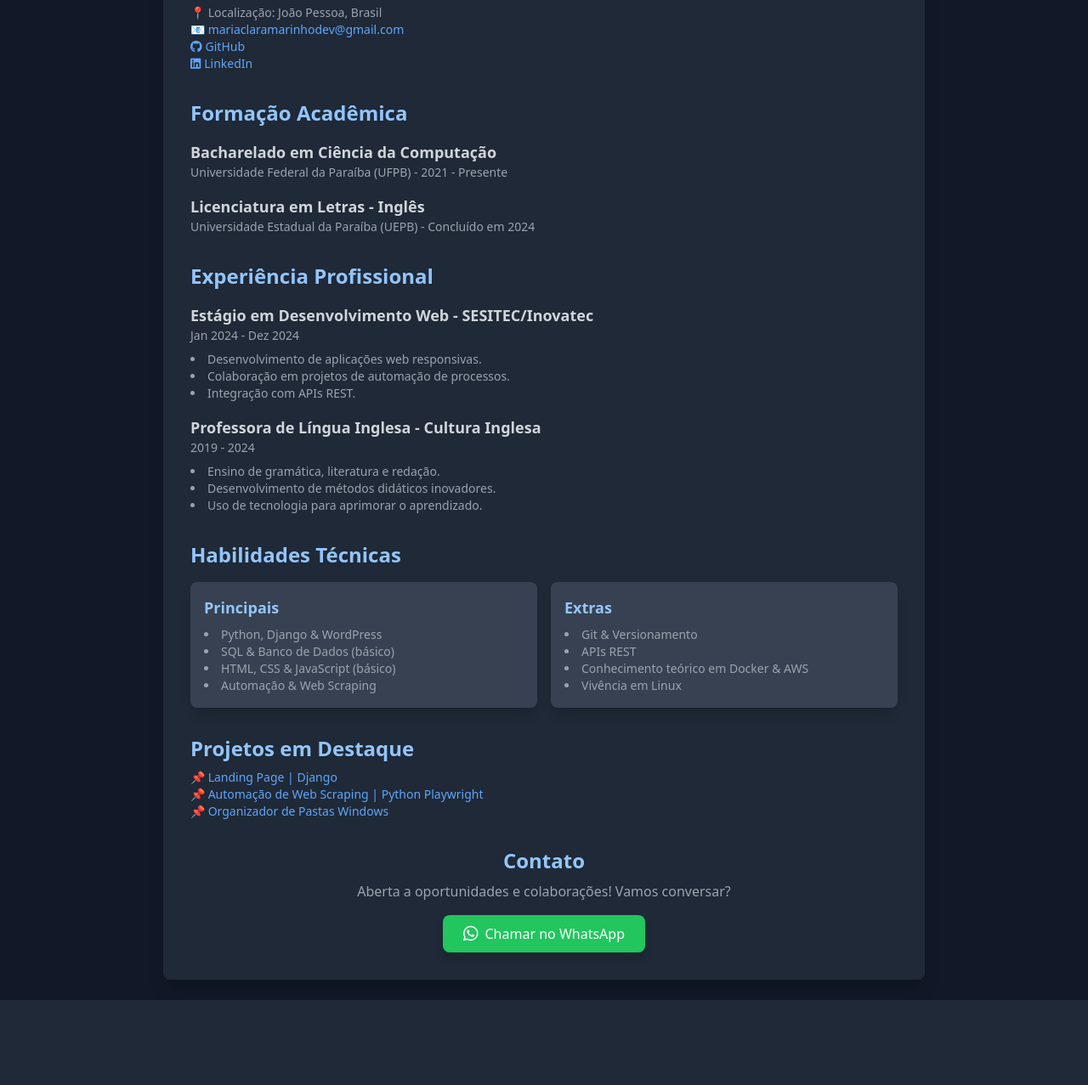
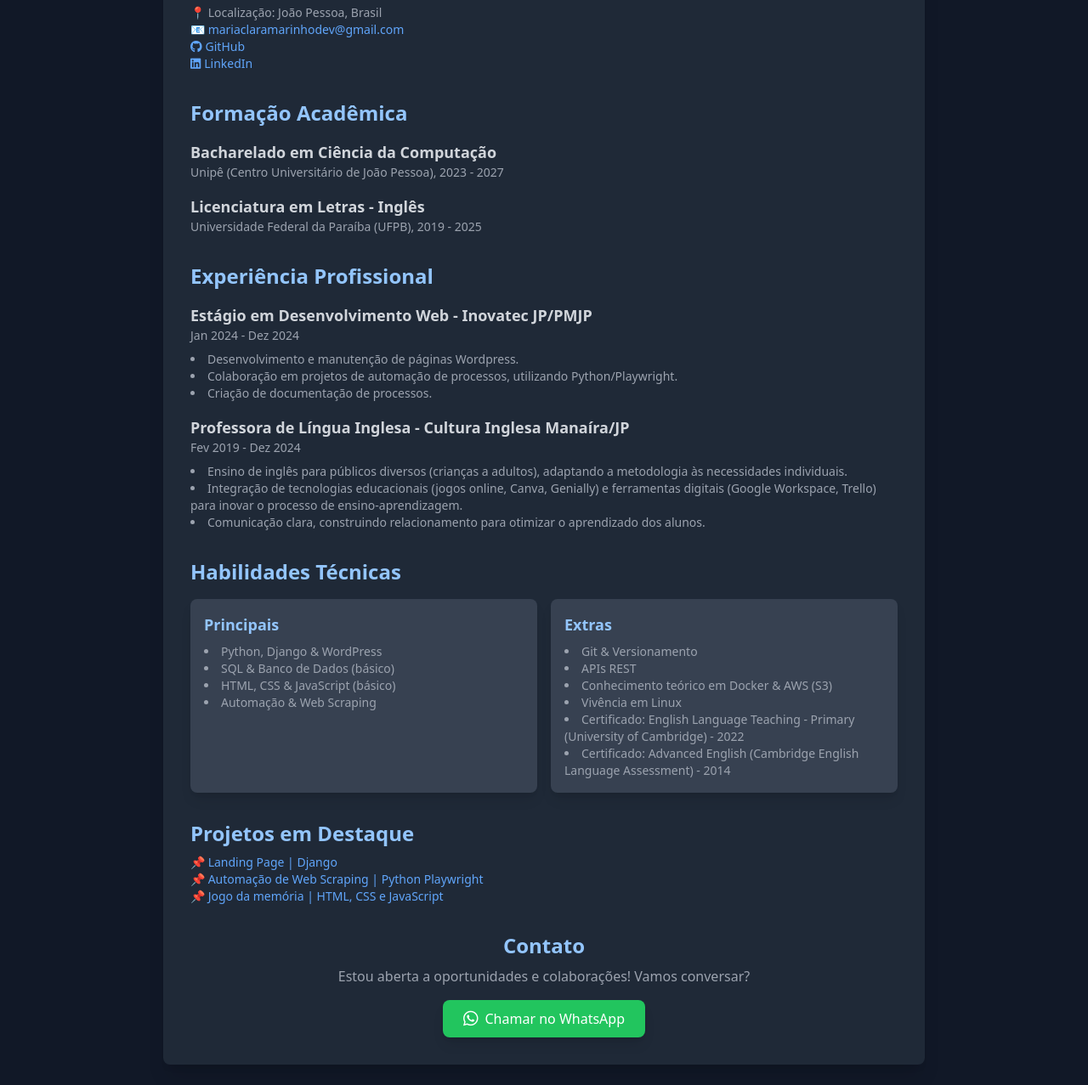
Before and after one commit to marinho-clara/landing-page, a Django app: page / in a window 1280 px wide. Shown: the part 447-1724 px from the top of the page at 85% size. Before the commit the page ends 1624 px from the top, so only its background shows below. Run offline with Django 5.2, Linux system fonts and the light colour scheme; some libraries are stand-ins or nearby versions.

Commit message:
feat: content adjustments

```diff
--- a/landing_page/webpage/templates/index.html
+++ b/landing_page/webpage/templates/index.html
@@ -42,11 +42,11 @@
             <div class="mt-4 text-gray-400 text-sm space-y-4">
                 <div>
                     <h3 class="text-lg font-semibold text-gray-300">Bacharelado em Ciência da Computação</h3>
-                    <p class="text-gray-400">Universidade Federal da Paraíba (UFPB) - 2021 - Presente</p>
+                    <p class="text-gray-400">Unipê (Centro Universitário de João Pessoa), 2023 - 2027</p>
                 </div>
                 <div>
                     <h3 class="text-lg font-semibold text-gray-300">Licenciatura em Letras - Inglês</h3>
-                    <p class="text-gray-400">Universidade Estadual da Paraíba (UEPB) - Concluído em 2024</p>
+                    <p class="text-gray-400">Universidade Federal da Paraíba (UFPB), 2019 - 2025</p>
                 </div>
             </div>
         </section>
@@ -55,21 +55,21 @@
             <h2 class="text-2xl font-semibold text-blue-300">Experiência Profissional</h2>
             <div class="mt-4 text-gray-400 text-sm space-y-4">
                 <div>
-                    <h3 class="text-lg font-semibold text-gray-300">Estágio em Desenvolvimento Web - SESITEC/Inovatec</h3>
+                    <h3 class="text-lg font-semibold text-gray-300">Estágio em Desenvolvimento Web - Inovatec JP/PMJP</h3>
                     <p class="text-gray-400">Jan 2024 - Dez 2024</p>
                     <ul class="list-disc list-inside text-gray-400 mt-2">
-                        <li>Desenvolvimento de aplicações web responsivas.</li>
-                        <li>Colaboração em projetos de automação de processos.</li>
-                        <li>Integração com APIs REST.</li>
+                        <li>Desenvolvimento e manutenção de páginas Wordpress.</li>
+                        <li>Colaboração em projetos de automação de processos, utilizando Python/Playwright.</li>
+                        <li>Criação de documentação de processos.</li>
                     </ul>
                 </div>
                 <div>
-                    <h3 class="text-lg font-semibold text-gray-300">Professora de Língua Inglesa - Cultura Inglesa</h3>
-                    <p class="text-gray-400">2019 - 2024</p>
+                    <h3 class="text-lg font-semibold text-gray-300">Professora de Língua Inglesa - Cultura Inglesa Manaíra/JP</h3>
+                    <p class="text-gray-400">Fev 2019 -  Dez 2024</p>
                     <ul class="list-disc list-inside text-gray-400 mt-2">
-                        <li>Ensino de gramática, literatura e redação.</li>
-                        <li>Desenvolvimento de métodos didáticos inovadores.</li>
-                        <li>Uso de tecnologia para aprimorar o aprendizado.</li>
+                        <li>Ensino de inglês para públicos diversos (crianças a adultos), adaptando a metodologia às necessidades individuais.</li>
+                        <li>Integração de tecnologias educacionais (jogos online, Canva, Genially) e ferramentas digitais (Google Workspace, Trello) para inovar o processo de ensino-aprendizagem.</li>
+                        <li>Comunicação clara, construindo relacionamento para otimizar o aprendizado dos alunos.</li>
                     </ul>
                 </div>
             </div>
@@ -92,8 +92,10 @@
                     <ul class="mt-2 list-disc list-inside">
                         <li>Git & Versionamento</li>
                         <li>APIs REST</li>
-                        <li>Conhecimento teórico em Docker & AWS</li>
+                        <li>Conhecimento teórico em Docker & AWS (S3)</li>
                         <li>Vivência em Linux</li>
+                        <li>Certificado: English Language Teaching - Primary (University of Cambridge) - 2022</li>
+                        <li>Certificado: Advanced English (Cambridge English Language Assessment) - 2014</li>
                     </ul>
                 </div>
             </div>
@@ -102,15 +104,15 @@
         <section class="mt-8">
             <h2 class="text-2xl font-semibold text-blue-300">Projetos em Destaque</h2>
             <ul class="mt-2 text-gray-400 text-sm">
-                <li>📌 <a href="#" class="text-blue-400 hover:underline">Landing Page | Django</a></li>
+                <li>📌 <a href="https://github.com/marinho-clara/landing-page" class="text-blue-400 hover:underline">Landing Page | Django</a></li>
                 <li>📌 <a href="#" class="text-blue-400 hover:underline">Automação de Web Scraping | Python Playwright</a></li>
-                <li>📌 <a href="#" class="text-blue-400 hover:underline">Organizador de Pastas Windows</a></li>
+                <li>📌 <a href="#" class="text-blue-400 hover:underline">Jogo da memória | HTML, CSS e JavaScript</a></li>
             </ul>
         </section>
 
         <section class="mt-8 text-center">
             <h2 class="text-2xl font-semibold text-blue-300">Contato</h2>
-            <p class="mt-2 text-gray-400">Aberta a oportunidades e colaborações! Vamos conversar?</p>
+            <p class="mt-2 text-gray-400">Estou aberta a oportunidades e colaborações! Vamos conversar?</p>
             <a href="https://wa.me/5583999051883" target="_blank" class="mt-4 inline-flex items-center bg-green-500 hover:bg-green-600 text-white px-6 py-2 rounded-lg shadow-lg gap-2">
                 <i class="fab fa-whatsapp text-white text-xl"></i> Chamar no WhatsApp
             </a>
```
